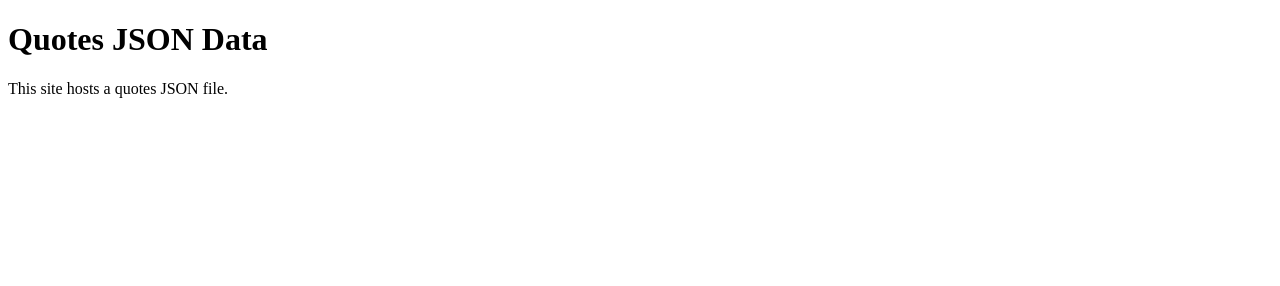
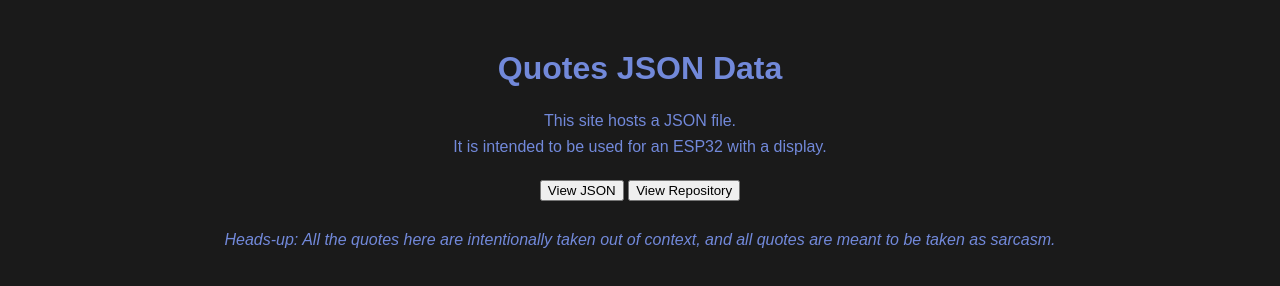
Before and after one commit to lyimu/quotes-repo, a plain HTML site: page index.html in a window 1280 px wide. Drawn offline with Linux system fonts and the light colour scheme.

Commit message:
index.html

```diff
--- a/index.html
+++ b/index.html
@@ -3,10 +3,41 @@
 <head>
   <meta charset="UTF-8">
   <meta name="viewport" content="width=device-width, initial-scale=1.0">
-  <title>Doofer's Quotes Cha</title>
+  <title>Doofer's Quotes</title>
+  <style>
+    body {
+      background-color: #1a1a1a;
+      color: #7289da;
+      font-family: Arial, sans-serif;
+      text-align: center;
+      margin-top: 50px;
+    }
+    .quote-description {
+      margin-top: 20px;
+      line-height: 1.6;
+    }
+    .quote-buttons {
+      margin-top: 20px;
+    }
+    .notice {
+      margin-top: 30px;
+      font-style: italic;
+    }
+  </style>
 </head>
 <body>
   <h1>Quotes JSON Data</h1>
-  <p>This site hosts a quotes JSON file.</p>
+  <p class="quote-description">This site hosts a JSON file.<br>
+    It is intended to be used for an ESP32 with a display.</p>
+
+  <div class="quote-buttons">
+    <a href="https://doofersespquoutes.netlify.app/quotes.json" target="_blank"><button>View JSON</button></a>
+    <a href="https://github.com/lyimu/quotes-repo" target="_blank"><button>View Repository</button></a>
+  </div>
+
+  <div class="notice">
+    <p>Heads-up: All the quotes here are intentionally taken out of context, and all quotes are meant to be taken as sarcasm.</p>
+  </div>
+
 </body>
 </html>
```
